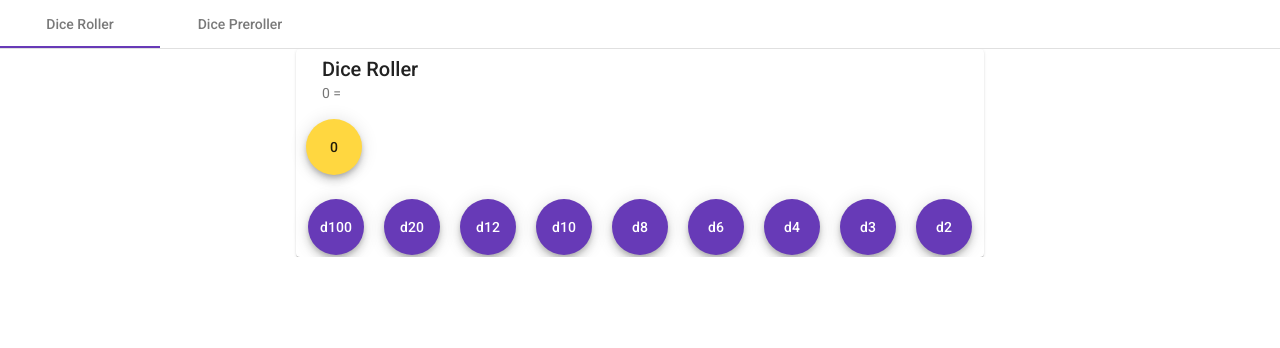
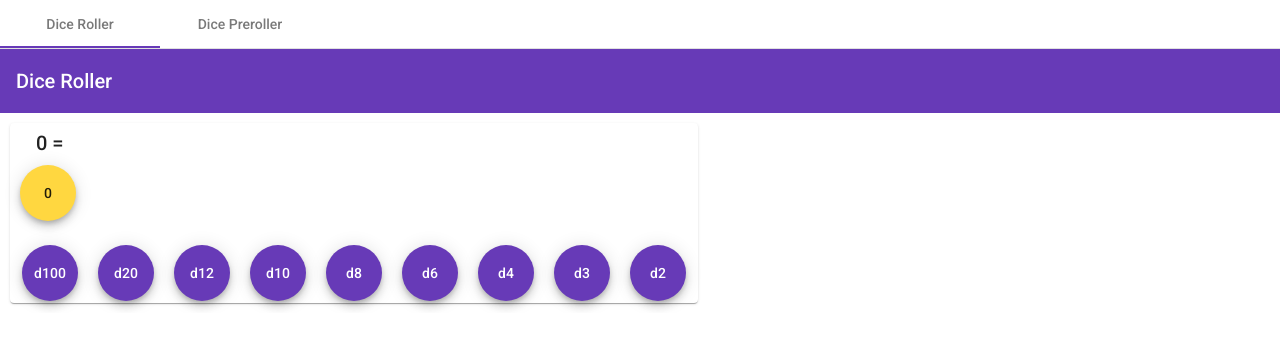
Before and after one commit to alannguyen5102/dice-preroll, an Angular app: page / in a window 1280 px wide. Shown: the top 348 px of the page. Built offline with nearby package versions, Linux system fonts and the light colour scheme.

Commit message:
Style changes

```diff
--- a/src/app/preroller/preroller.component.html
+++ b/src/app/preroller/preroller.component.html
@@ -1,6 +1,6 @@
 <p>
     <mat-toolbar color="primary">
-      <span>Dice Roller</span>
+      <span>Dice Preroller</span>
       <app-auto-buttons></app-auto-buttons>
     </mat-toolbar>
 </p>
--- a/src/app/roller-components/dice-selector/dice-selector.component.html
+++ b/src/app/roller-components/dice-selector/dice-selector.component.html
@@ -1,11 +1,12 @@
+<mat-toolbar color="primary">
+    Dice Roller
+</mat-toolbar>
+
 <mat-card class="selector-card">
     <mat-card-header>
         <mat-card-title>
-            Dice Roller
+            <p>{{ results }} = {{ diceString }}</p>
         </mat-card-title>
-        <mat-card-subtitle>
-            <p>{{ results }} = {{ diceString }}</p>
-        </mat-card-subtitle>
     </mat-card-header>
     <mat-card-content>
         <button class="roll-result" mat-fab color="accent">{{ currentRoll }}</button>
--- a/src/app/roller-components/dice-selector/dice-selector.component.scss
+++ b/src/app/roller-components/dice-selector/dice-selector.component.scss
@@ -1,8 +1,6 @@
 .selector-card {
     padding: 10px;
-    margin-top: 10px;
-    margin-bottom: 10px;
-    margin: 0 auto;
+    margin: 10px;
     max-width: fit-content;
 }
 
```
